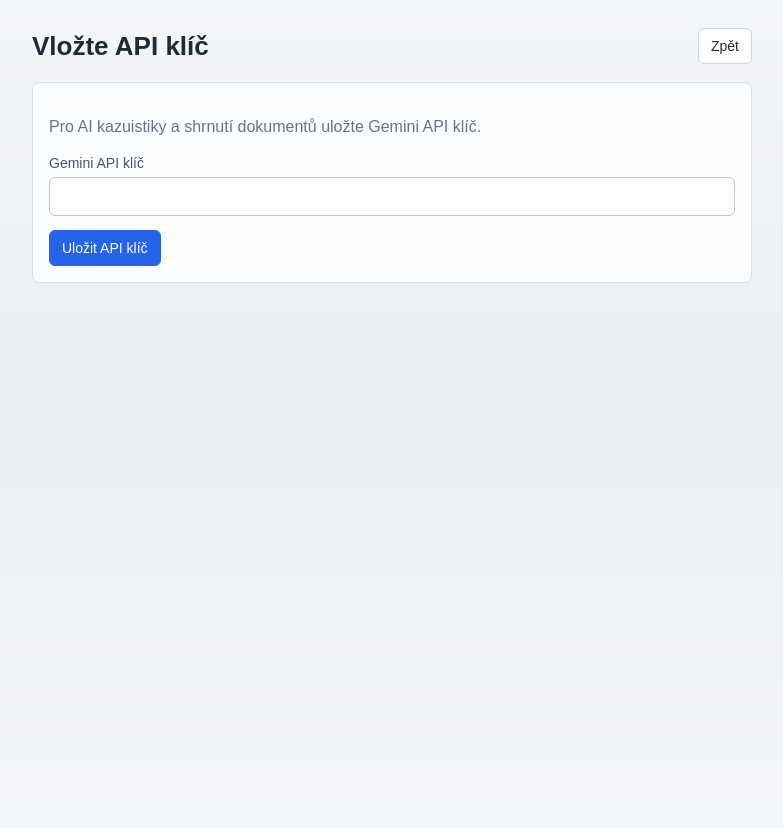
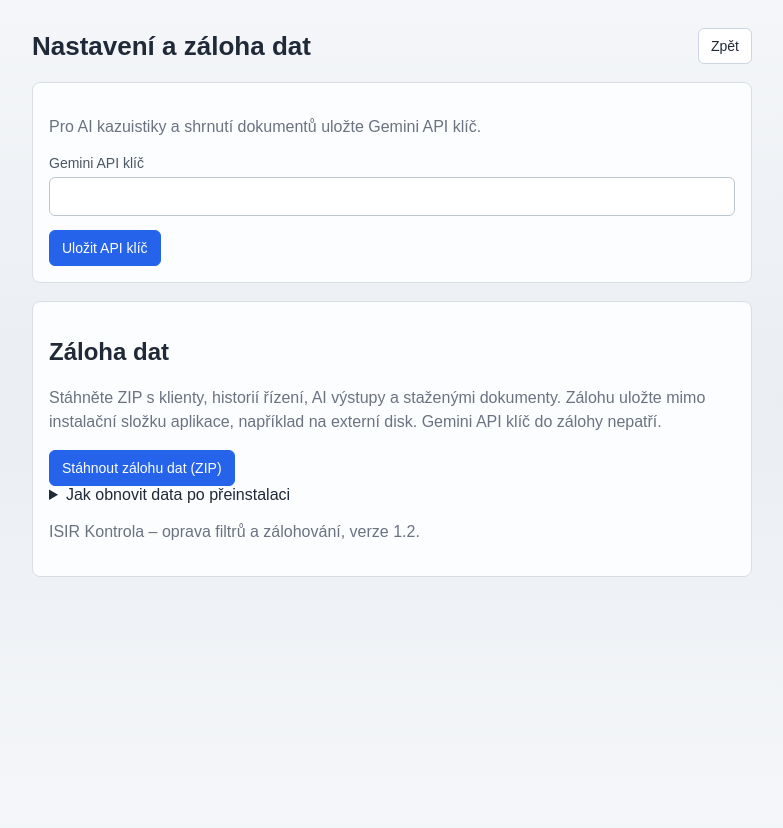
Before and after one commit to petrikoll/SRSS-ISIR-FIN, a Flask app: page /settings in a window 1280 px wide. Shown: the whole page, without its empty margins (248-1031 px from the left). Run offline with Flask 3, Linux system fonts and the light colour scheme; some libraries are stand-ins or nearby versions.

Commit message:
Fix empty-result filters and expose client data backups

```diff
--- a/app.py
+++ b/app.py
@@ -891,7 +891,7 @@ def normalize_project_value(value) -> str:
 
 def backup_database_to_zip(zip_file: zipfile.ZipFile) -> None:
     if not DATABASE_PATH.exists():
-        return
+        raise ValueError("Databáze nebyla nalezena. Záloha nebyla vytvořena.")
 
     temp_path = ""
     try:
@@ -902,6 +902,8 @@ def backup_database_to_zip(zip_file: zipfile.ZipFile) -> None:
         target = sqlite3.connect(temp_path)
         try:
             source.backup(target)
+            if target.execute("PRAGMA quick_check").fetchone()[0] != "ok":
+                raise ValueError("Databáze neprošla kontrolou integrity.")
         finally:
             target.close()
             source.close()
@@ -923,17 +925,43 @@ def add_documents_to_zip(zip_file: zipfile.ZipFile) -> None:
 
 
 def create_data_backup(prefix: str = "isir-data") -> Path:
-    exports_dir = Path("exports")
+    exports_dir = DATABASE_PATH.parent.parent / "exports"
     exports_dir.mkdir(parents=True, exist_ok=True)
-    archive_path = exports_dir / f"{prefix}-{datetime.now().strftime('%Y%m%d-%H%M%S')}.zip"
-    with zipfile.ZipFile(archive_path, "w", zipfile.ZIP_STORED) as zip_file:
-        backup_database_to_zip(zip_file)
-        add_documents_to_zip(zip_file)
-        zip_file.writestr(
-            "README.txt",
-            "Archiv obsahuje databazi data/app.db a stazene PDF dokumenty.\n"
-            "Nastaveni AI klice se z bezpecnostnich duvodu neprenasi.\n",
-        )
+    archive_path = exports_dir / f"{prefix}-{datetime.now().strftime('%Y%m%d-%H%M%S-%f')}.zip"
+    archive_created = False
+    try:
+        with zipfile.ZipFile(archive_path, "x", zipfile.ZIP_STORED) as zip_file:
+            archive_created = True
+            backup_database_to_zip(zip_file)
+            add_documents_to_zip(zip_file)
+            rules_path = DATABASE_PATH.parent / "manual_download_rules.json"
+            if rules_path.exists():
+                zip_file.write(rules_path, "data/manual_download_rules.json")
+            zip_file.writestr(
+                "README.txt",
+                "ISIR Kontrola – záloha klientských dat\n\n"
+                "Obsah: databáze data/app.db (klienti, řízení, historie, AI výstupy), "
+                "downloaded_documents/ (stažené dokumenty) a případná vlastní pravidla "
+                "data/manual_download_rules.json.\n"
+                "Gemini API klíč ani nastavení přihlášení nejsou součástí zálohy.\n\n"
+                "Obnova po přeinstalaci na stejném PC a pod stejným účtem Windows:\n"
+                "1. Úplně ukončete ISIR-Kontrola.exe (případně ve Správci úloh).\n"
+                "2. Zazálohujte celou složku %LOCALAPPDATA%\\ISIR-Kontrola.\n"
+                "3. Rozbalte ZIP mimo instalační složku.\n"
+                "4. Ze složky data přesuňte původní app.db a případné app.db-wal, "
+                "app.db-shm a app.db-journal do zálohy. Zkopírujte data/app.db "
+                "do %LOCALAPPDATA%\\ISIR-Kontrola\\data.\n"
+                "5. Zkopírujte složku downloaded_documents a případná vlastní pravidla "
+                "do odpovídajících složek aplikace.\n"
+                "6. Spusťte aplikaci a ověřte klienty i otevření dokumentů.\n"
+                "Pokud instalace odstranila nastavení, zadejte znovu Gemini API klíč.\n"
+                "Pro přenos na jiný PC použijte obnovu se změnou cest dokumentů; "
+                "samotné kopírování nemusí zachovat odkazy na soubory.\n",
+            )
+    except Exception:
+        if archive_created:
+            archive_path.unlink(missing_ok=True)
+        raise
     return archive_path
 
 
@@ -1319,7 +1347,7 @@ def index():
     direction = request.args.get("direction") or request.cookies.get("index_direction", "asc")
     if request.args.get("clear_status") == "1":
         selected_statuses = []
-    elif "status" in request.args:
+    elif "status_filter" in request.args or "status" in request.args:
         selected_statuses = [value for value in request.args.getlist("status") if value]
     else:
         selected_statuses = decode_status_cookie(request.cookies.get("index_statuses"))
@@ -1370,15 +1398,11 @@ def index():
                 if normalize_project_value(client.project) in selected_projects
             ]
         if selected_statuses:
-            filtered_clients = [
+            clients = [
                 client
                 for client in clients
                 if clean_status(primary_case(client)) in selected_statuses
             ]
-            if filtered_clients:
-                clients = filtered_clients
-            else:
-                selected_statuses = []
         if selected_in_deadline:
             clients = [client for client in clients if client_is_in_claim_deadline(client)]
         clients = sort_clients(clients, sort_key, direction)
@@ -1427,7 +1451,11 @@ def index():
 
 @app.get("/data/export")
 def export_data():
-    archive_path = create_data_backup()
+    try:
+        archive_path = create_data_backup()
+    except Exception:
+        app.logger.exception("Vytvoření zálohy dat selhalo")
+        return redirect(url_for("index", error="Zálohu se nepodařilo vytvořit. Zkontrolujte volné místo a oprávnění ke složce aplikace. Data nebyla změněna."))
 
     return send_file(
         archive_path,
--- a/templates/settings.html
+++ b/templates/settings.html
@@ -3,7 +3,7 @@
 <head>
     <meta charset="utf-8">
     <meta name="viewport" content="width=device-width, initial-scale=1">
-    <title>Vložte API klíč</title>
+    <title>Nastavení a záloha dat</title>
     <style>
         * { box-sizing: border-box; }
         body {
@@ -31,6 +31,7 @@
             background: #fbfdff;
             border: 1px solid #d8dee4;
             border-radius: 8px;
+            margin-bottom: 18px;
         }
         label {
             display: grid;
@@ -80,7 +81,7 @@
 <body>
 <main>
     <div class="top">
-        <h1>Vložte API klíč</h1>
+        <h1>Nastavení a záloha dat</h1>
         <a class="button button-light" href="{{ url_for('index') }}">Zpět</a>
     </div>
 
@@ -102,6 +103,23 @@
             <button type="submit">Uložit API klíč</button>
         </form>
     </section>
+    <section class="panel">
+        <h2>Záloha dat</h2>
+        <p class="muted">Stáhněte ZIP s klienty, historií řízení, AI výstupy a staženými dokumenty. Zálohu uložte mimo instalační složku aplikace, například na externí disk. Gemini API klíč do zálohy nepatří.</p>
+        <a class="button" href="{{ url_for('export_data') }}">Stáhnout zálohu dat (ZIP)</a>
+        <details>
+            <summary>Jak obnovit data po přeinstalaci</summary>
+            <p class="muted">Postup platí pro stejný PC a stejný účet Windows. Podrobný návod je také v souboru README.txt uvnitř zálohy.</p>
+            <ol class="muted">
+                <li>Úplně ukončete ISIR-Kontrola.exe, případně ve Správci úloh.</li>
+                <li>Zkopírujte celou složku <code>%LOCALAPPDATA%\ISIR-Kontrola</code> jako zálohu aktuálního stavu.</li>
+                <li>Rozbalte stažený ZIP do samostatné složky. Ze složky <code>data</code> přesuňte původní <code>app.db</code> a případné <code>app.db-wal</code>, <code>app.db-shm</code> a <code>app.db-journal</code> do zálohy.</li>
+                <li>Překopírujte <code>data/app.db</code>, <code>downloaded_documents</code> a případná vlastní pravidla ze ZIPu do odpovídajících složek aplikace.</li>
+                <li>Spusťte aplikaci a ověřte seznam klientů i otevření dokumentů. Při ztrátě nastavení zadejte znovu Gemini API klíč.</li>
+            </ol>
+        </details>
+        <p class="muted">ISIR Kontrola – oprava filtrů a zálohování, verze 1.2.</p>
+    </section>
 </main>
 </body>
 </html>
```
Also changed, not shown: installer/AKTUALIZACE-1.2.txt (added, +32 -0 lines), templates/index.html (+10 -4 lines), tests/test_filters_backup.py (added, +167 -0 lines), README.md, installer/README-installer.txt.
